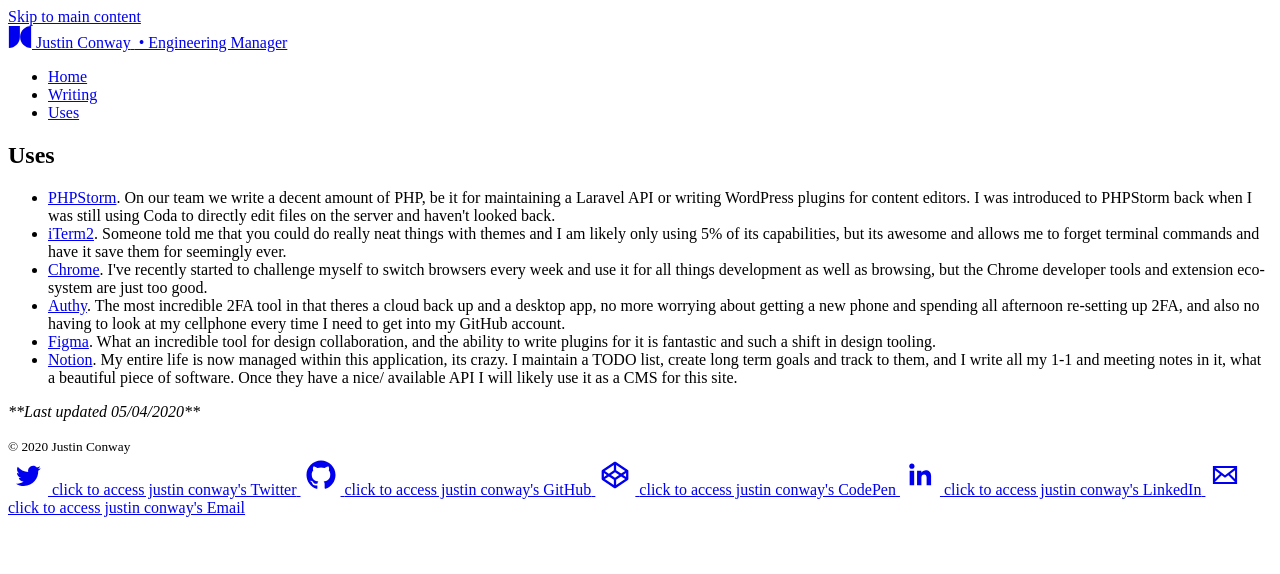
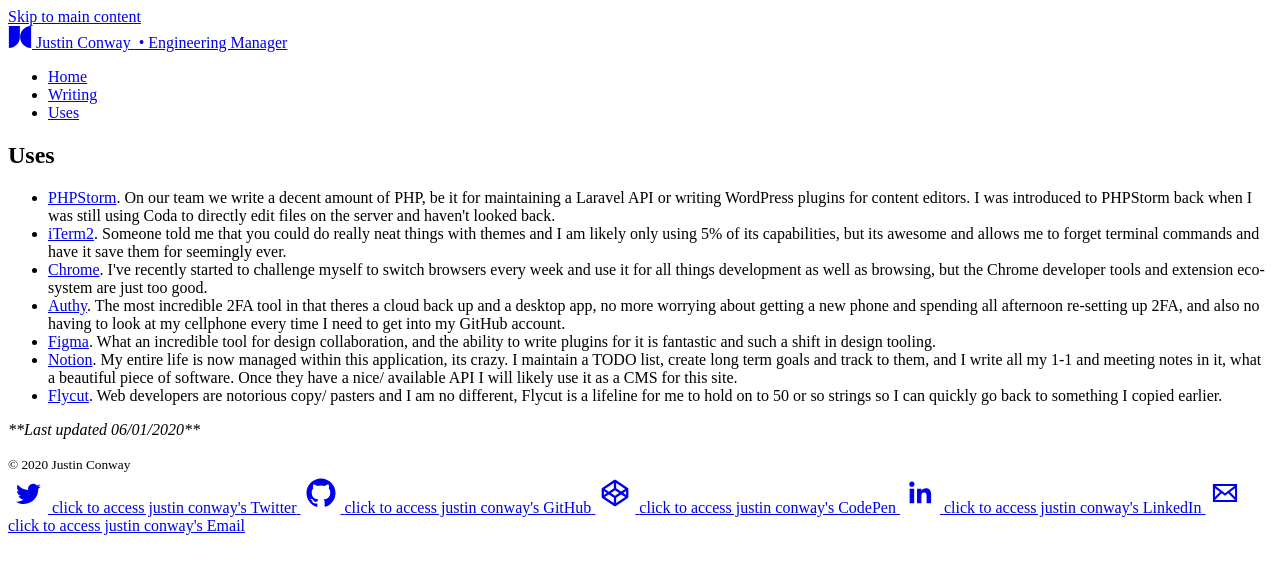
Before and after one commit to conwaydev/conwaydev.github.io, a Jekyll site: the page built from uses.markdown, in a window 1280 px wide. Shown: the top 574 px of the page. Built offline with Jekyll 4.4.1, drawn with Linux system fonts in a browser that asks for light colours.

Commit message:
Updated Uses

```diff
--- a/uses.markdown
+++ b/uses.markdown
@@ -30,10 +30,13 @@
             <li>
                 <a href="https://www.notion.so/" target="_blank" rel="noreferrer">Notion</a>. My entire life is now managed within this application, its crazy. I maintain a TODO list, create long term goals and track to them, and I write all my 1-1 and meeting notes in it, what a beautiful piece of software. Once they have a nice/ available API I will likely use it as a CMS for this site.
             </li>
+            <li>
+                <a href="https://github.com/TermiT/Flycut" target="_blank" rel="noreferrer">Flycut</a>. Web developers are notorious copy/ pasters and I am no different, Flycut is a lifeline for me to hold on to 50 or so strings so I can quickly go back to something I copied earlier.
+            </li>
         </ul>
 
         <p class="mt-8">
-            <em>**Last updated 05/04/2020**</em>
+            <em>**Last updated 06/01/2020**</em>
         </p>
     </div>
 
```
